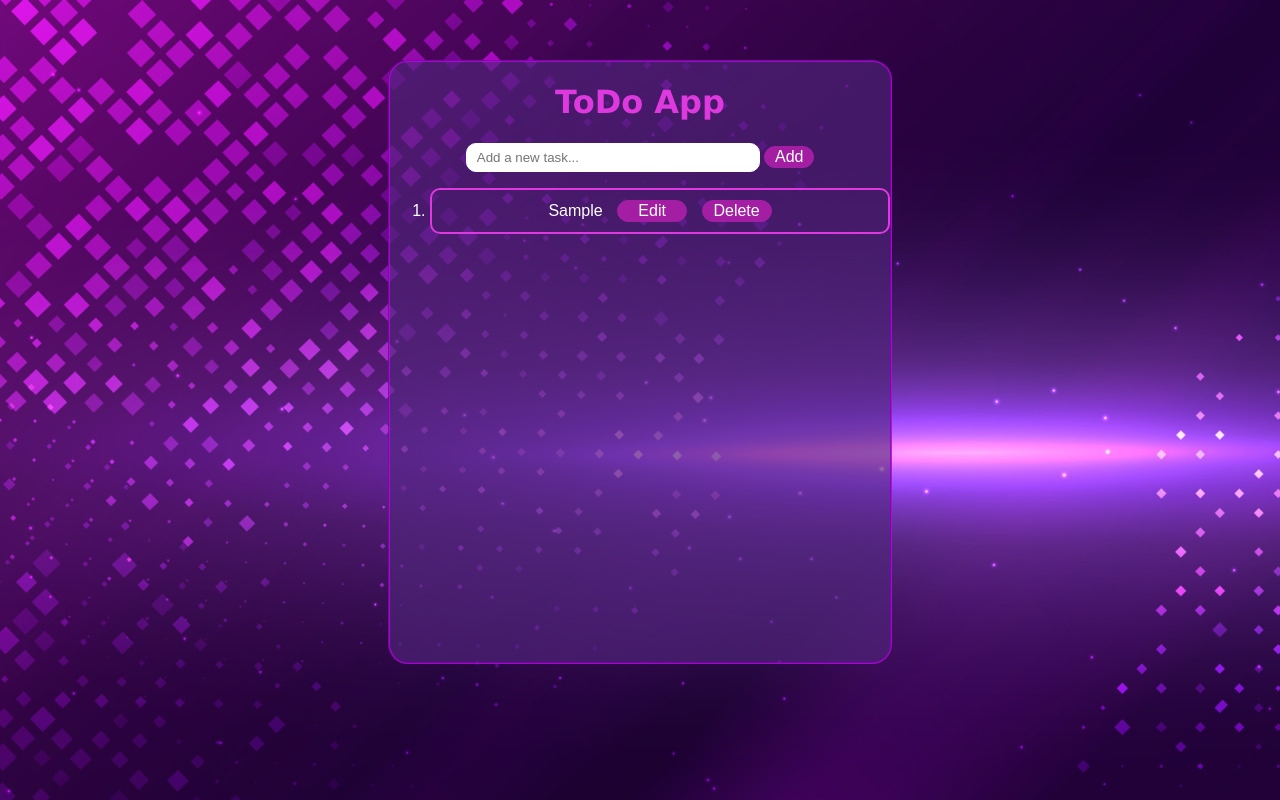
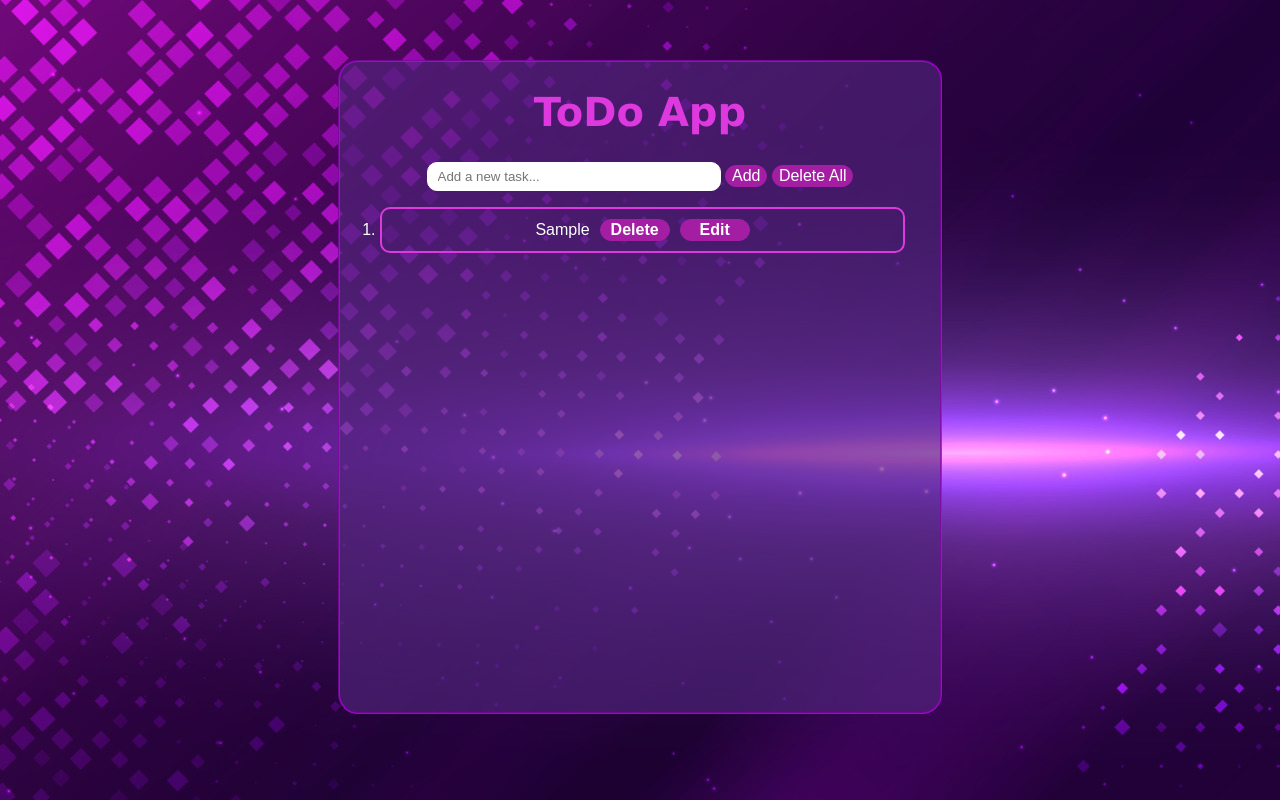
Before and after one commit to Ayan-farhad/Todo-app, a plain HTML site: page index.html in a window 1280 px wide. Both pictures are taken after typing "Sample" into the empty fields and a click on the button "Add". Drawn offline with Linux system fonts and the light colour scheme.

Commit message:
image set

```diff
--- a/app.js
+++ b/app.js
@@ -1,39 +1,35 @@
-let iNp = document.getElementById("input");
-let array = [];
+let getul = document.getElementById("ul");
+function funcTodo(){
+    let inp = document.getElementById("input")
+    let li = document.createElement("li");
 
-function displayTasks() {
-    let setul = document.getElementById("ul");
-    setul.innerHTML = "";
+    let liText = document.createTextNode(inp.value)
+    li.appendChild(liText)
+    getul.appendChild(li)
 
-    for (let i = 0; i < array.length; i++) {
-        let getLi = document.createElement("li");
-        getLi.innerHTML = array[i] + " <button onclick='editLi(" + i + ")' >Edit</button> <button  onclick='deleteLi(" + i + ")' >Delete</button>";
-        setul.appendChild(getLi);
-    }
+    inp.value= ""
+    let deletebtn = document.createElement("button")
+    let deletebtntext = document.createTextNode("Delete")
+    deletebtn.appendChild(deletebtntext)
+    li.appendChild(deletebtn)
+    deletebtn.setAttribute("onclick","dbtn(this)")
+
+    let editbtn = document.createElement("button")
+    let editext = document.createTextNode("Edit")
+    editbtn.appendChild(editext)
+    li.appendChild(editbtn)
+    editbtn.setAttribute("onclick","editbtn(this)")
 }
 
-function funcTodo() {
-    let inpV = iNp.value;
-    if(inpV===""){
-        alert("Please enter a task!")
-    }
-
-    iNp.value = "";
-
-    array.push(inpV);
-
-    displayTasks()
+function Delateall(){
+    getul.innerHTML = ''
 }
 
-function deleteLi(index) {
-    array.splice(index, 1);
-    displayTasks();
+function dbtn(e){
+    e.parentNode.remove()
 }
 
-function editLi(index) {
-    let editedTask = prompt("Edit task:", array[index]);
-    if (editedTask !== null) {
-        array[index] = editedTask;
-        displayTasks();
-    }
+function editbtn(e){
+    let pro = prompt("Update",e.parentNode.firstChild.nodeValue)
+    e.parentNode.firstChild.nodeValue = pro
 }
--- a/index.html
+++ b/index.html
@@ -11,18 +11,16 @@
 <body>
 
 
-    <div class="container">
+
     <center>
         <div class="div">
         <h1 class="h1">ToDo App</h1>
         <input type="text" id="input" placeholder="Add a new task...">
         <button onclick="funcTodo()" class="btn">Add</button>
+        <button onclick="Delateall()" class="btn">Delete All</button>
         <ul id="ul"></ul>
-
         </div>
     </center>
-    </div>
-
 
 
 
--- a/style.css
+++ b/style.css
@@ -1,21 +1,23 @@
 body {
     background-image: url(new2.jpg);
+    background-attachment: fixed;
     font-family: Arial, sans-serif;
 }
 
 
 .div{
     background-color: rgba(82, 39, 125, 0.641);
-    height: 600px;
-    width: 500px;
+    height: 650px;
+    width: 600px;
     border: 2px groove rgba(204, 0, 255, 0.684);
     margin-top: 60px;
     border-radius: 20px;
 }
 
 .h1{
+    font-size: 40px;
+    font-family: 'Lucida Sans', 'Lucida Sans Regular', 'Lucida Grande', 'Lucida Sans Unicode', Geneva, Verdana, sans-serif;
     color: rgb(222, 57, 222);
-    font-family: 'Lucida Sans', 'Lucida Sans Regular', 'Lucida Grande', 'Lucida Sans Unicode', Geneva, Verdana, sans-serif;
 }
 
 #input{
@@ -27,8 +29,8 @@ body {
 }
 
 .btn{
-    width: 50px;
     font-size: medium;
+    font-weight: 500;
     background-color:  rgb(164, 30, 164);
     color: white;
     border: 1px solid rgb(164, 30, 164) ;
@@ -37,13 +39,14 @@ body {
 
 ul {
     list-style-type: none;
-    padding-right:-10px;
+    padding-right: 10px;
 
 }
 
 li {
+
     list-style: decimal;
-    margin: 10px 0;
+    margin-right: 25px;
     padding: 10px;
     color: white;
     border: 2px solid rgb(222, 57, 222);
@@ -58,4 +61,5 @@ ul li button {
     background-color: rgb(164, 30, 164);
     color: white;
     font-size:medium;
+    font-weight: 600;
 }
```
Lines whose indentation alone changed are shown as unchanged.
